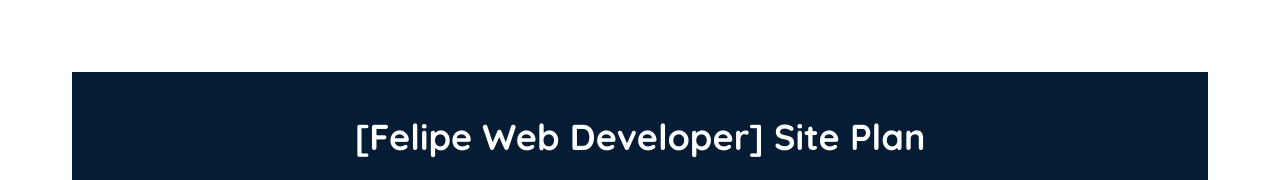
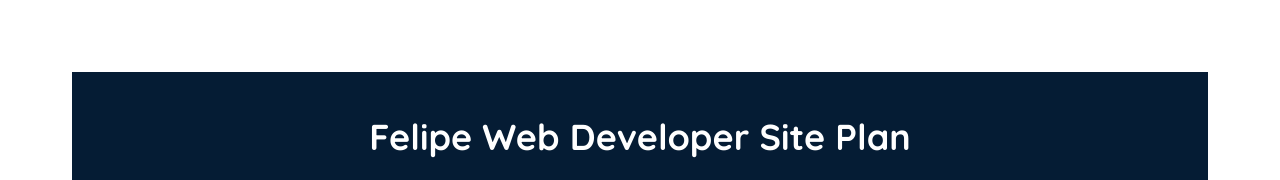
Before and after one commit to felipesud/wdd130, a plain HTML site: page portfolio/site-plan.html in a window 1280 px wide. Shown: the top 180 px of the page. Drawn offline with Linux system fonts and the light colour scheme.

Commit message:
update h1

```diff
--- a/portfolio/site-plan.html
+++ b/portfolio/site-plan.html
@@ -10,7 +10,7 @@
 
   <body>
     <header>
-      <h1>[Felipe Web Developer] Site Plan</h1>
+      <h1>Felipe Web Developer Site Plan</h1>
       <h2>Felipe Belisário</h2>
       <h2>WDD 130.02</h2>
       <!-- In the header above, add the name or your site, your name and class number. For example if you are in section 3 you would put WDD 130.03 -->
```
